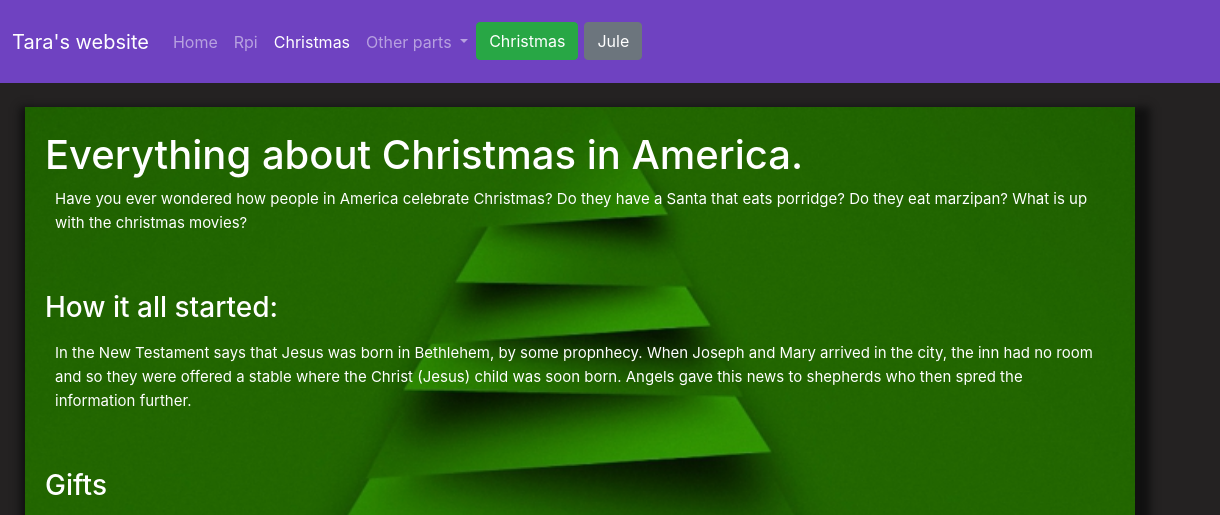
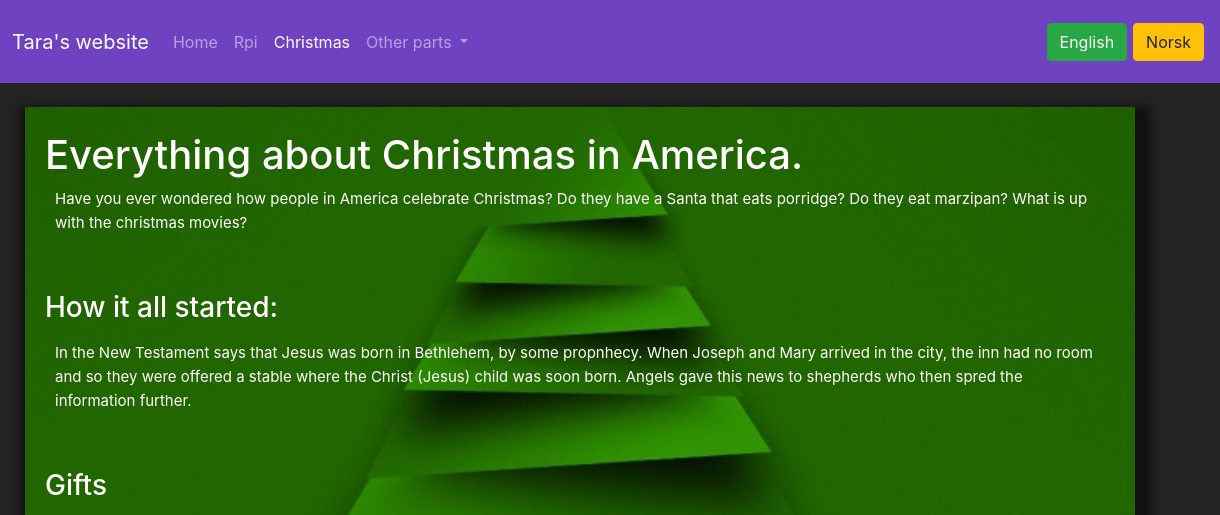
Before and after one commit to Tara-T/tara-t.github.io, a plain HTML site: page christmas/en/index.html in a window 1280 px wide. Shown: the top 515 px of the page, 60-1280 px from the left. Drawn offline with nearby package versions, Linux system fonts and the light colour scheme; grey boxes are pictures that could not be loaded.

Commit message:
Made the buttons look less ugly

```diff
--- a/christmas/en/index.html
+++ b/christmas/en/index.html
@@ -63,17 +63,19 @@
                         <a class='dropdown-item disabled' href='#'>Cables</a>
                     </div>
                 </li>
+            </ul>
+            <form class="form-inline my-2 my-lg-0">
                 <a href='../en' style="padding-right: 6px;">
                     <button type="button" class="btn btn-success my-2 my-sm-0">
-                        Christmas
+                        English
                     </button>
                 </a>
                 <a href='../no'>
-                    <button type="button" class="btn btn-secondary my-2 my-sm-0">
-                        Jule
+                    <button type="button" class="btn btn-warning my-2 my-sm-0">
+                        Norsk
                     </button>
                 </a>
-            </ul>
+            </form>
         </div>
     </nav>
     <!-- End of Navbar -->
```
Also changed, not shown: rpi/index.html (+2 -2 lines).
